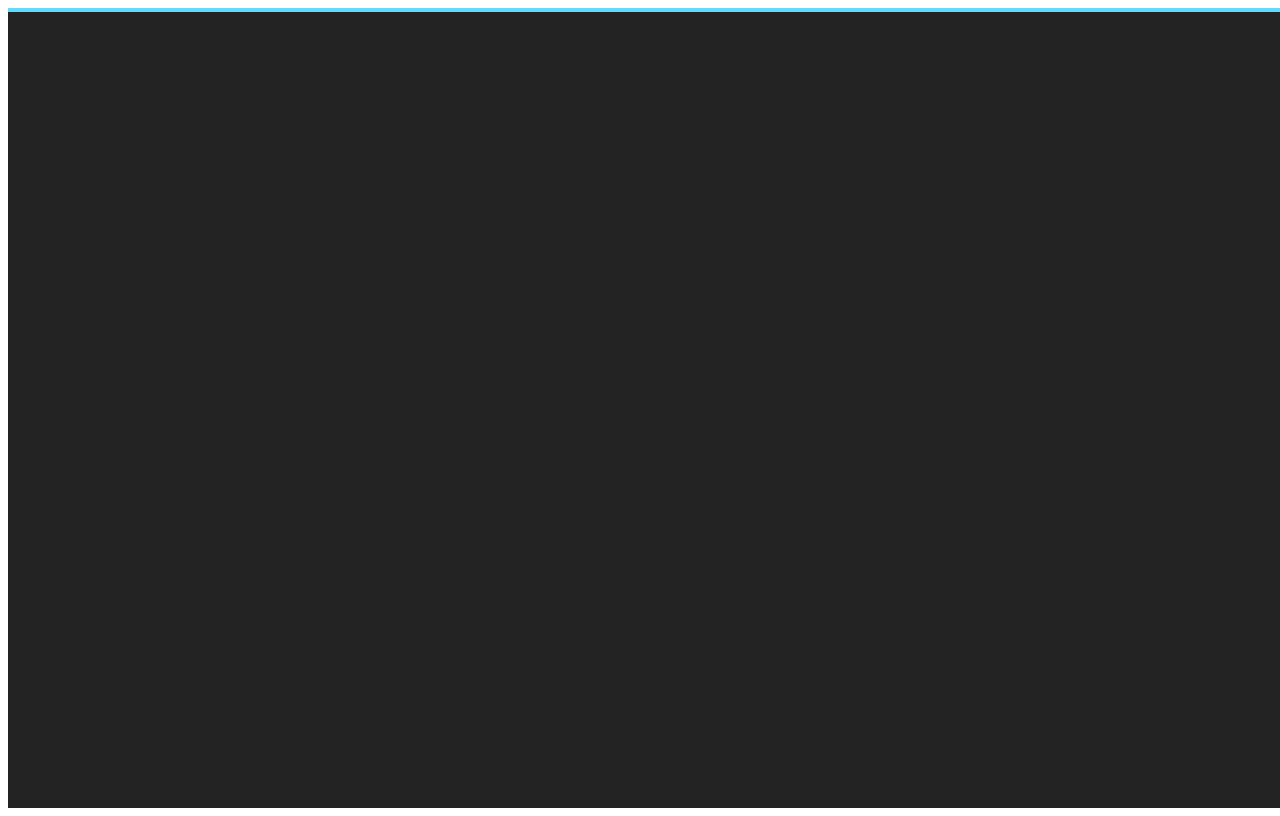
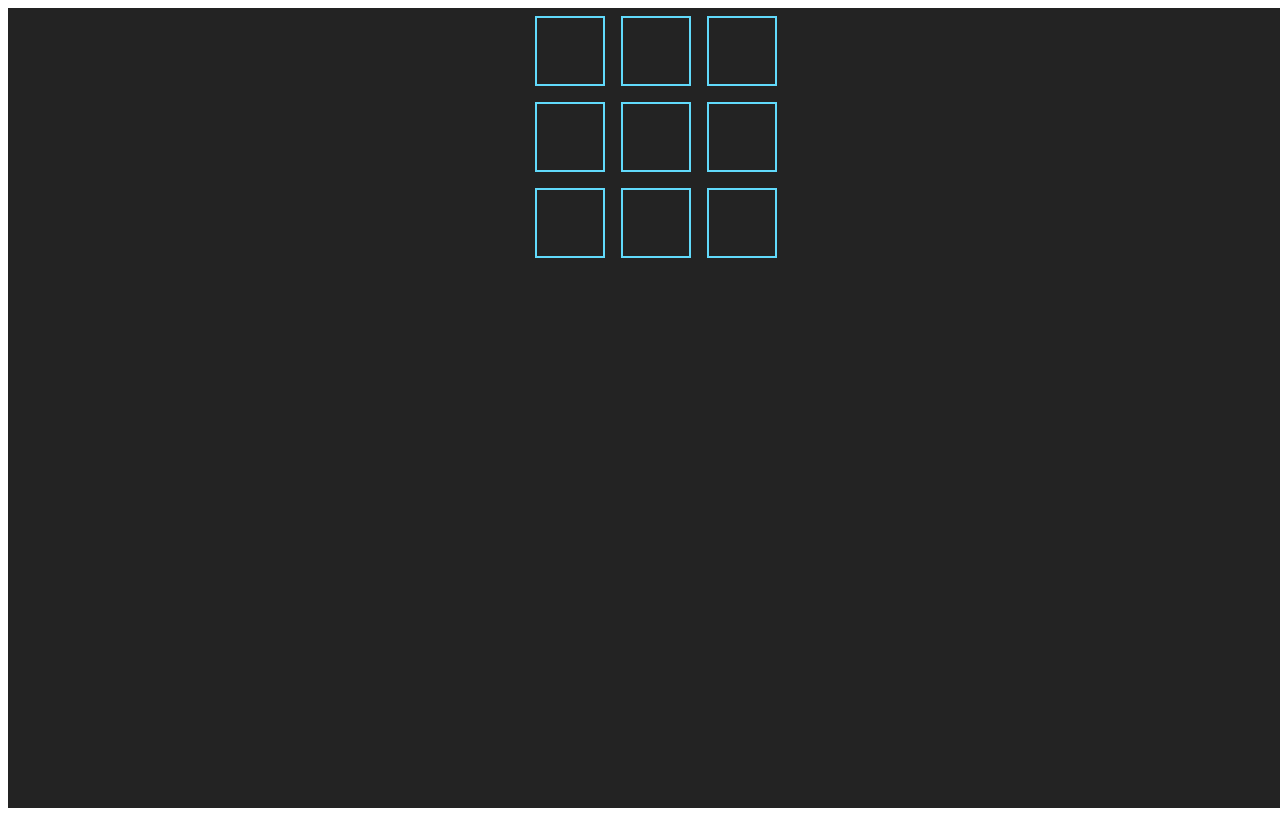
Before and after one commit to FrozenArrow73/tic-tac-toe, a React (Create React App) app: page / in a window 1280 px wide. Shown: the top 816 px of the page. Built offline with nearby package versions, Linux system fonts and the light colour scheme.

Commit message:
completed project part 4, squares now render Xs and Os when clicked

```diff
--- a/src/App.js
+++ b/src/App.js
@@ -8,12 +8,18 @@ function App() {
 
   return (
     <div className="App">
-      <Square
-        squares={squares}
-        setSquares={setSquares}
-        player={player}
-        setPlayer={setPlayer}
-      />
+      <div className='container'>
+        {squares.map((val, index)=>{
+          return <Square
+          squareValue={val}
+          index={index}
+          squares={squares}
+          setSquares={setSquares}
+          player={player}
+          setPlayer={setPlayer}
+        />
+        })}
+      </div>
     </div>
   );
 }
--- a/src/Square.jsx
+++ b/src/Square.jsx
@@ -3,8 +3,23 @@ import React from "react";
 const Square = (props) => {
     console.log(props.squares, props.player)
 
+    const handleClick = (event) => {
+      if (props.squareValue === "") {
+        if(props.player === true) {
+          props.squares.splice(props.index, 1, "X")
+          props.setSquares(props.squares)
+          props.setPlayer(!props.player)
+        } else {
+          props.squares.splice(props.index, 1, "O")
+          props.setSquares(props.squares)
+          props.setPlayer(!props.player)
+        }
+      }
+    }
+
   return (
-    <div className="square">
+    <div className="square" onClick={handleClick}>
+      {props.squareValue === "O" ? <img src="https://cdn.discordapp.com/attachments/830137099042816080/984895322184634448/devcircle_1.png" alt="O" /> : props.squareValue}
     </div>
   );
 };
```
